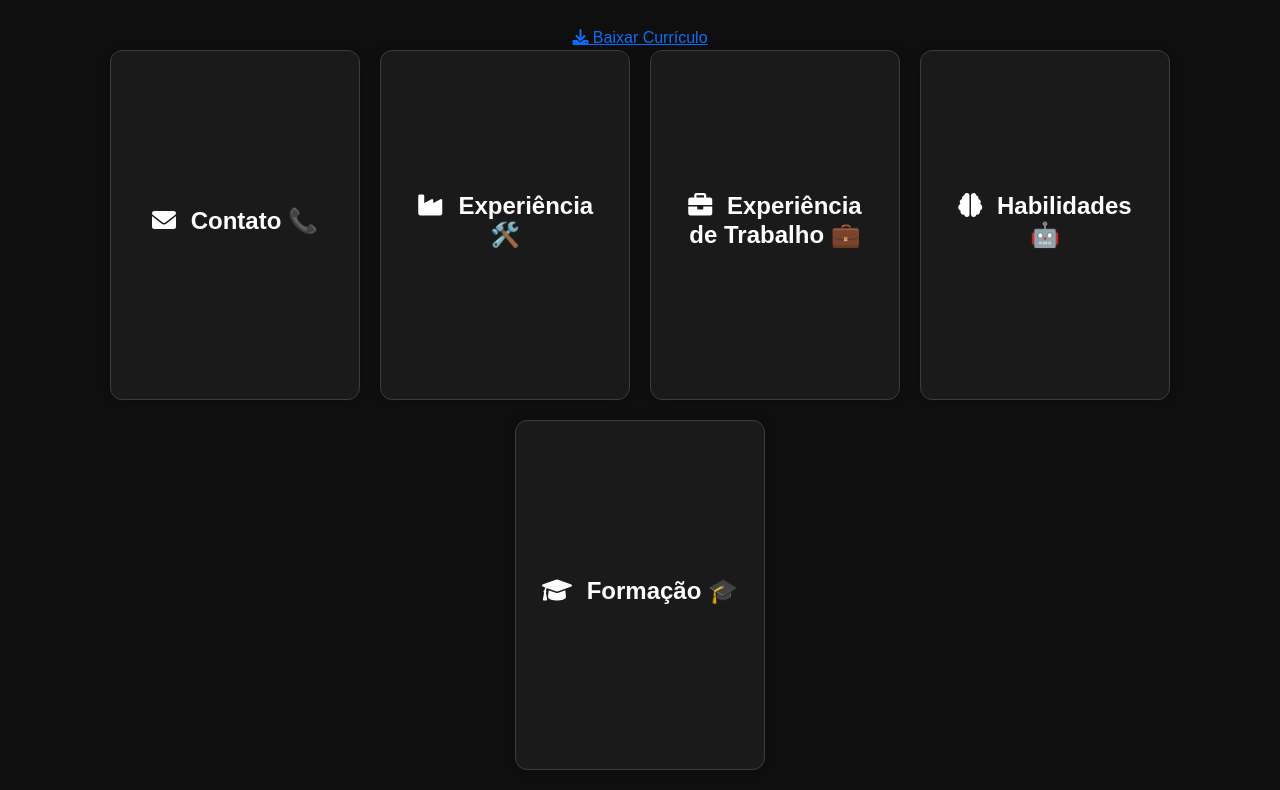
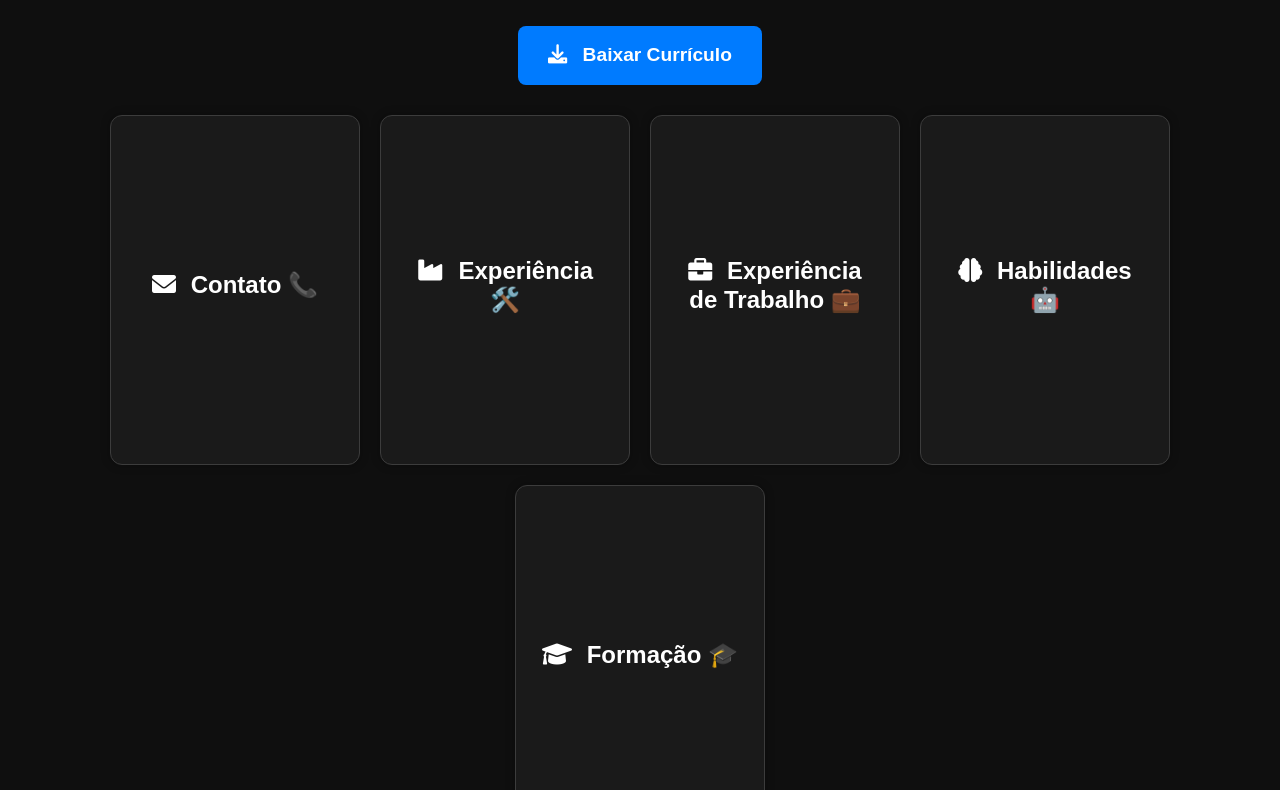
Before and after one commit to andre436/curriculo-teste, a plain HTML site: page index.html in a window 1280 px wide. Shown: the part 110-900 px from the top of the page. Drawn offline with nearby package versions, Linux system fonts and the light colour scheme.

Commit message:
Update styles.css

```diff
--- a/styles.css
+++ b/styles.css
@@ -9,6 +9,33 @@ body {
     font-size: 2.5rem;
     color: #ffffff;
     margin-bottom: 40px;
+}
+
+/* Botão de Download */
+.download-btn-container {
+    margin-bottom: 30px;
+}
+
+.download-btn {
+    display: inline-block;
+    padding: 15px 30px;
+    font-size: 1.2rem;
+    font-weight: bold;
+    color: #ffffff;
+    background-color: #007bff;
+    border-radius: 8px;
+    text-decoration: none;
+    transition: transform 0.3s ease, box-shadow 0.3s ease;
+}
+
+.download-btn i {
+    margin-right: 10px;
+}
+
+.download-btn:hover {
+    transform: scale(1.1);
+    box-shadow: 0 4px 20px rgba(0, 123, 255, 0.5);
+    background-color: #0056b3;
 }
 
 /* Card Container */
```
